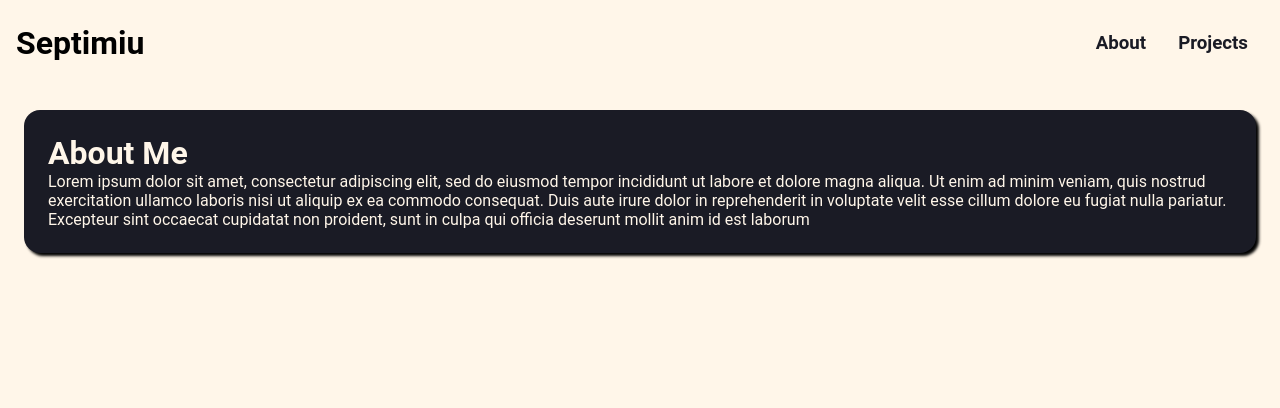
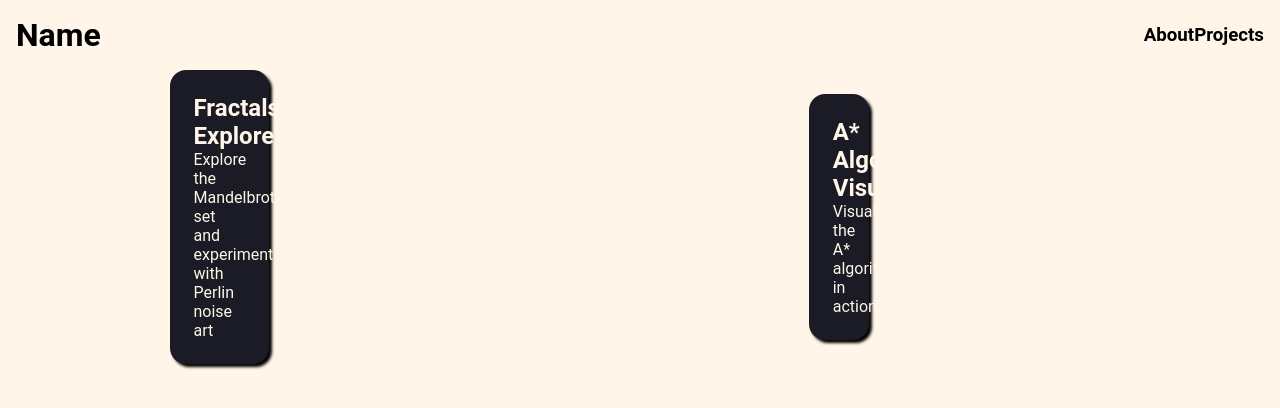
Before and after one commit to Septy2000/Portfolio-Website, a Next.js app: page / in a window 1280 px wide. Shown: the top 408 px of the page. Built offline with nearby package versions, Linux system fonts and the light colour scheme.

Commit message:
Added new customisable components

```diff
--- a/src/app/page.tsx
+++ b/src/app/page.tsx
@@ -1,16 +1,42 @@
-import Paper from "@/components/Paper";
+"use client";
+import PaperLink from "@/components/custom-links/PaperLink";
 import { Header, Text } from "@/components/typography/Typography";
+import { FlexCenterContainer } from "@/styles/Container.styled";
+import { usePathname } from "next/navigation";
+
 export default function AboutMePage() {
+    const pathname = usePathname();
+    const projects = [
+        {
+            title: "Fractals Explorer",
+            slug: "fractals-explorer",
+            description:
+                "Explore the Mandelbrot set and experiment with Perlin noise art",
+        },
+        {
+            title: "A* Algorithm Visualiser",
+            slug: "a-star-algorithm-visualiser",
+            description: "Visualise the A* algorithm in action",
+        },
+    ];
+    console.log(`${pathname}/${projects[0].slug}`);
+
     return (
-        <Paper elevation={3}>
-            <Header size="large" color="secondary">
-                About Me
-            </Header>
-            <Text color="secondary">
-                Lorem ipsum dolor sit amet, consectetur adipiscing elit, sed do eiusmod tempor incididunt ut labore et dolore magna aliqua. Ut enim ad minim veniam, quis nostrud exercitation ullamco
-                laboris nisi ut aliquip ex ea commodo consequat. Duis aute irure dolor in reprehenderit in voluptate velit esse cillum dolore eu fugiat nulla pariatur. Excepteur sint occaecat
-                cupidatat non proident, sunt in culpa qui officia deserunt mollit anim id est laborum
-            </Text>
-        </Paper>
+        <FlexCenterContainer ml="28px" mr="28px">
+            {projects.map((project, id) => (
+                <PaperLink
+                    key={id}
+                    elevation={3}
+                    size="small"
+                    href={`${pathname}${project.slug}`}
+                >
+                    <Header size="medium" color="secondary">
+                        {project.title}
+                    </Header>
+
+                    <Text color="secondary">{project.description}</Text>
+                </PaperLink>
+            ))}
+        </FlexCenterContainer>
     );
 }
--- a/src/components/NavBar.tsx
+++ b/src/components/NavBar.tsx
@@ -8,7 +8,7 @@ const pages = ["About", "Projects"];
 export default function NavBar() {
     return (
         <Header>
-            <h1>Septimiu</h1>
+            <h1>Name</h1>
             <Nav>
                 {pages.map((page, id) => (
                     <NavLink key={id} href={page}>
--- a/src/components/Paper.tsx
+++ b/src/components/Paper.tsx
@@ -1,14 +1,21 @@
 "use client";
 import React from "react";
-import { StyledPaper } from "@/styles/Paper.styled";
+import { PaperStyled } from "@/styles/Paper.styled";
 
-interface PaperProps {
+type Size = "small" | "medium" | "large";
+
+type PaperProps = {
     elevation?: number;
+    size: Size;
     children: React.ReactNode;
-}
+};
 
-function Paper({ children, elevation }: PaperProps) {
-    return <StyledPaper elevation={elevation}>{children}</StyledPaper>;
+function Paper({ children, elevation, size }: PaperProps) {
+    return (
+        <PaperStyled elevation={elevation} size={size}>
+            {children}
+        </PaperStyled>
+    );
 }
 
 export default Paper;
--- a/src/components/custom-links/NavLink.tsx
+++ b/src/components/custom-links/NavLink.tsx
@@ -1,5 +1,5 @@
 import React from "react";
-import Link from "next/link";
+import PlainLink from "./PlainLink";
 
 type NavLinkProps = {
     children: React.ReactNode;
@@ -8,8 +8,8 @@ type NavLinkProps = {
 
 export default function NavLink({ children, href }: NavLinkProps) {
     return (
-        <Link href={href}>
+        <PlainLink href={href}>
             <h3>{children}</h3>
-        </Link>
+        </PlainLink>
     );
 }
--- /dev/null
+++ b/src/components/custom-links/PaperLink.tsx
@@ -0,0 +1,25 @@
+"use client";
+import React from "react";
+import Paper from "@/components/Paper";
+import PlainLink from "./PlainLink";
+
+type Size = "small" | "medium" | "large";
+
+type PaperProps = {
+    elevation?: number;
+    size: Size;
+    href: string;
+    children: React.ReactNode;
+};
+
+function PaperLink({ children, elevation, size, href }: PaperProps) {
+    return (
+        <PlainLink href={href}>
+            <Paper elevation={elevation} size={size}>
+                {children}
+            </Paper>
+        </PlainLink>
+    );
+}
+
+export default PaperLink;
--- /dev/null
+++ b/src/components/custom-links/PlainLink.tsx
@@ -0,0 +1,16 @@
+import React from "react";
+import { WrapperNoDecoration } from "@/styles/WrapperNoDecoration";
+import Link from "next/link";
+
+type PlainLinkProps = {
+    children: React.ReactNode;
+    href: string;
+};
+
+export default function PlainLink({ children, href }: PlainLinkProps) {
+    return (
+        <WrapperNoDecoration>
+            <Link href={href}>{children}</Link>
+        </WrapperNoDecoration>
+    );
+}
--- a/src/components/typography/Typography.tsx
+++ b/src/components/typography/Typography.tsx
@@ -1,14 +1,19 @@
 // Header.tsx
 "use client";
 import React from "react";
-import { HeaderSmallStyle, HeaderMediumStyle, HeaderLargeStyle, TextStyle } from "@/styles/Typography.styled";
+import {
+    HeaderSmallStyled,
+    HeaderMediumStyled,
+    HeaderLargeStyled,
+    TextStyle,
+} from "@/styles/Typography.styled";
 
 type Size = "small" | "medium" | "large";
 type Color = "primary" | "secondary" | "tertiary" | string;
 type HeaderProps = {
     size: Size;
     color: Color;
-    children: Color;
+    children: React.ReactNode;
 };
 type TextProps = {
     color: Color;
@@ -19,11 +24,13 @@ export function Header({ children, size, color }: HeaderProps) {
     return (
         <React.Fragment>
             {size === "small" ? (
-                <HeaderSmallStyle color={color}>{children}</HeaderSmallStyle>
+                <HeaderSmallStyled color={color}>{children}</HeaderSmallStyled>
             ) : size === "medium" ? (
-                <HeaderMediumStyle color={color}>{children}</HeaderMediumStyle>
+                <HeaderMediumStyled color={color}>
+                    {children}
+                </HeaderMediumStyled>
             ) : (
-                <HeaderLargeStyle color={color}>{children}</HeaderLargeStyle>
+                <HeaderLargeStyled color={color}>{children}</HeaderLargeStyled>
             )}
         </React.Fragment>
     );
--- /dev/null
+++ b/src/styles/Container.styled.tsx
@@ -0,0 +1,31 @@
+"use client";
+import styled from "styled-components";
+
+export const FlexCenterContainer = styled.div<{
+    pt?: string;
+    pb?: string;
+    pr?: string;
+    pl?: string;
+    mt?: string;
+    mb?: string;
+    mr?: string;
+    ml?: string;
+    p?: string;
+    m?: string;
+}>`
+    display: flex;
+    justify-content: space-evenly;
+    align-items: center;
+    flex-wrap: wrap;
+    background-color: ${({ theme }) => theme.colors.surface.primary};
+    padding: ${({ p }) => (p ? p : "none")};
+    padding-left: ${({ pl }) => (pl ? pl : "none")};
+    padding-right: ${({ pr }) => (pr ? pr : "none")};
+    padding-top: ${({ pt }) => (pt ? pt : "none")};
+    padding-bottom: ${({ pb }) => (pb ? pb : "none")};
+    margin: ${({ m }) => (m ? m : "none")};
+    margin-top: ${({ mt }) => (mt ? mt : "none")};
+    margin-left: ${({ ml }) => (ml ? ml : "none")};
+    margin-bottom: ${({ mb }) => (mb ? mb : "none")};
+    margin-right: ${({ mr }) => (mr ? mr : "none")};
+`;
--- a/src/styles/NavBar.styled.tsx
+++ b/src/styles/NavBar.styled.tsx
@@ -14,10 +14,4 @@ export const Header = styled.header`
 export const Nav = styled.nav`
     display: flex;
     justify-content: space-between;
-
-    a {
-        color: ${({ theme }) => theme.colors.text.primary};
-        text-decoration: none;
-        padding: ${({ theme }) => theme.padding.medium};
-    }
 `;
--- a/src/styles/Paper.styled.tsx
+++ b/src/styles/Paper.styled.tsx
@@ -1,10 +1,27 @@
 "use client";
 import styled from "styled-components";
 
-export const StyledPaper = styled.div<{ elevation?: number }>`
+function calculateSize(size: string): string {
+    switch (size) {
+        case "small":
+            return "20%";
+        case "medium":
+            return "40%";
+        case "large":
+            return "80%";
+        default:
+            return "40%";
+    }
+}
+
+export const PaperStyled = styled.div<{ elevation?: number; size: string }>`
     background-color: ${({ theme }) => theme.colors.surface.secondary};
-    box-shadow: ${({ elevation }) => (elevation ? `${elevation}px ${elevation}px ${elevation}px` : "2px 2px 2px")};
+    box-shadow: ${({ elevation }) =>
+        elevation
+            ? `${elevation}px ${elevation}px ${elevation}px`
+            : "2px 2px 2px"};
     border-radius: ${({ theme }) => theme.borderRadius.medium};
     padding: ${({ theme }) => theme.padding.large};
-    margin: ${({ theme }) => theme.margin.large};
+    width: ${({ size }) => calculateSize(size)};
+    height: ${({ size }) => calculateSize(size)};
 `;
--- a/src/styles/Typography.styled.tsx
+++ b/src/styles/Typography.styled.tsx
@@ -14,15 +14,15 @@ function determineColor(color: string, theme: DefaultTheme) {
     }
 }
 
-export const HeaderLargeStyle = styled.h1<{ color: string }>`
+export const HeaderLargeStyled = styled.h1<{ color: string }>`
     color: ${({ theme, color }) => determineColor(color, theme)};
 `;
 
-export const HeaderMediumStyle = styled.h2<{ color: string }>`
+export const HeaderMediumStyled = styled.h2<{ color: string }>`
     color: ${({ theme, color }) => determineColor(color, theme)};
 `;
 
-export const HeaderSmallStyle = styled.h3<{ color: string }>`
+export const HeaderSmallStyled = styled.h3<{ color: string }>`
     color: ${({ theme, color }) => determineColor(color, theme)};
 `;
 
--- /dev/null
+++ b/src/styles/WrapperNoDecoration.tsx
@@ -0,0 +1,8 @@
+import styled from "styled-components";
+
+export const WrapperNoDecoration = styled.div`
+    * {
+        text-decoration: none;
+        color: inherit;
+    }
+`;
```
